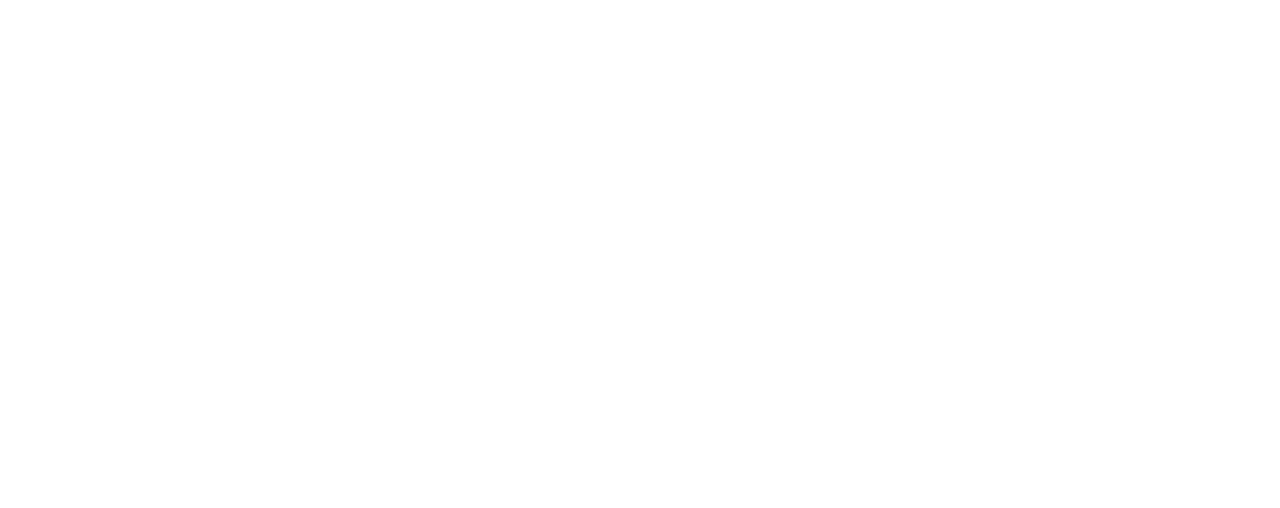
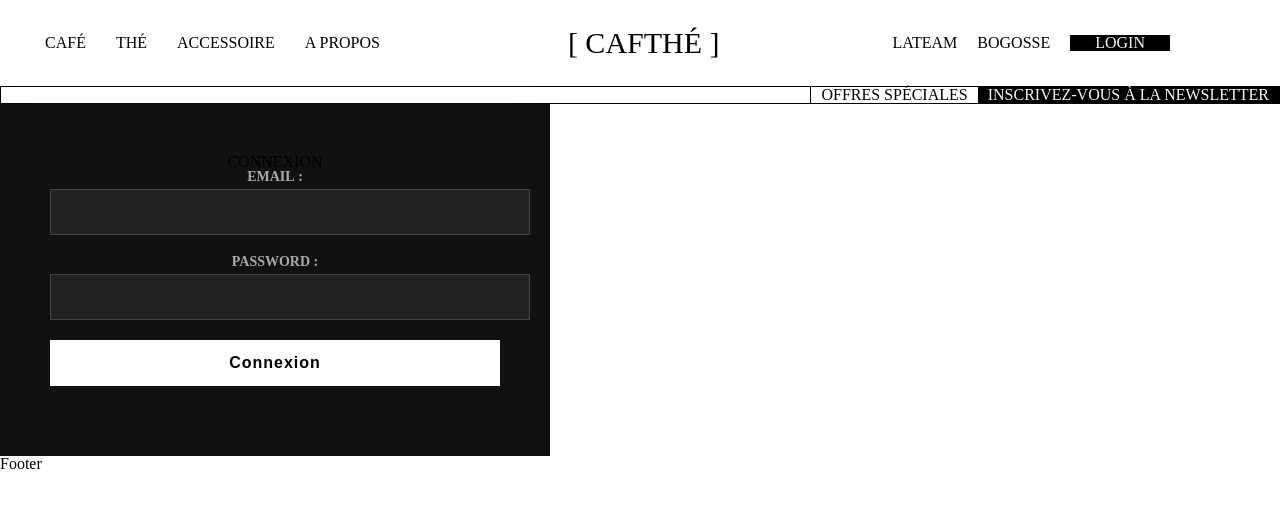
Before and after one commit to TimothePcnd/react_cafthe, a React (Create React App) app: page /login in a window 1280 px wide. Before the commit this address had no page. Shown: the top 508 px of the page. Built offline with nearby package versions, Linux system fonts and the light colour scheme.

Commit message:
Ajout de la fonction connexion et déconnexion en lien avec l'API. Création de la page Login et de son formulaire de connexion. Ajout du css sur le form de login et sur les pages des produits.

```diff
--- a/src/App.js
+++ b/src/App.js
@@ -7,10 +7,14 @@ import ProductDetails from "./pages/ProductDetails";
 import Coffee from "./pages/Coffee";
 import Tea from "./pages/Tea";
 import Accessories from "./pages/Accessory";
+import {AuthProvider} from "./context/AuthContext";
+import Login from "./pages/Login";
 
 
 function App() {
-  return <Router>
+  return (
+      <AuthProvider>
+          <Router>
               <Routes>
                   <Route path={"/"} element={<Layout/>}>
                   <Route index element={<Home />} />
@@ -18,11 +22,12 @@ function App() {
                       <Route path={"produits/cafes"} element={<Coffee/>} />
                       <Route path={"produits/thes"} element={<Tea/>} />
                       <Route path={"produits/accessoires"} element={<Accessories/>} />
-
-
+                      <Route path={"login"} element={<Login />}/>
                   </Route>
               </Routes>
           </Router>
+      </AuthProvider>
+  );
 }
 
 export default App;
--- a/src/components/Navbar.js
+++ b/src/components/Navbar.js
@@ -1,6 +1,7 @@
 import React from 'react';
 import {Link} from "react-router-dom";
 import '../styles/Navbar.css';
+
 
 function Navbar(props) {
     return (
@@ -19,7 +20,7 @@ function Navbar(props) {
             <ul className={"right-ul"}>
                 <li>LATEAM</li>
                 <li>BOGOSSE</li>
-                <li className={"login-nav"}><Link to={`/produits/accessoires`}>LOGIN</Link></li>
+                <li className={"login-nav"}><Link to={`/login`}>LOGIN</Link></li>
             </ul>
 
         </div>
--- /dev/null
+++ b/src/context/AuthContext.js
@@ -0,0 +1,57 @@
+import React, {createContext, useState, useEffect} from 'react';
+
+/* On exporte le contexte pour y avoir accès*/
+export const AuthContext = createContext(null);
+
+/* Création du provider pour la connexion et la déco*/
+export function AuthProvider({children}) {
+    const [user, setUser] = useState(null); //client
+    const [token, setToken] = useState(null); //token JWT
+
+    // Stockage dans le LocalStorage pour la persistance des données
+    useEffect(() => {
+        const storedToken = localStorage.getItem("token");
+        const storedUser = localStorage.getItem("user");
+
+        if (storedUser && storedToken) {
+            setToken(storedToken)
+            setUser(JSON.parse(storedUser));
+        }
+    }, []);
+
+    //Si le token ou l'user changent, on met à jour le LocalStorage
+    useEffect(() => {
+        if (token && user) {
+            localStorage.setItem("token", token);
+            localStorage.setItem("user", JSON.stringify(user));
+        } else {
+            localStorage.removeItem("token");
+            localStorage.removeItem("user");
+        }
+    }, [token, user]); //si le token change, on relance useEffect
+
+    // Connexion (on reçoit les données envoyées par l'API : token + infos user)
+    const login = (jwt, userData) => {
+        setToken(jwt);
+        setUser(userData);
+    }
+    // Déconnexion
+    const logout = () => {
+        setToken(null);
+        setUser(null);
+    };
+
+    const value = {
+        token,
+        user,
+        login,
+        logout,
+        isAuthenticated : !!token, //si il y a un token c'est "vrai" sinon "faux"
+    };
+
+    return (
+        <AuthContext.Provider value={value} >
+            {children}
+        </AuthContext.Provider>
+    )
+}
--- a/src/pages/Coffee.js
+++ b/src/pages/Coffee.js
@@ -2,6 +2,7 @@ import React, {useEffect, useState} from 'react';
 import axios from "axios";
 import Skeleton from "react-loading-skeleton";
 import ProductCard from "../components/ProductCard";
+import '../styles/Coffee.css'
 
 function Coffee(props) {
     const [coffees, setCoffees] = useState([]);
--- /dev/null
+++ b/src/pages/Login.js
@@ -0,0 +1,58 @@
+import React, {useState} from 'react';
+import '../styles/Login.css'
+import axios from "axios";
+
+function Login(props) {
+    const [email, setEmail] = useState("")
+    const [mdp, setMdp] = useState("")
+    const [errorMsg, setErrorMsg] = useState("")
+
+    const handleSubmit = async (e) => { //fonction asynchrone
+        e.preventDefault();
+
+        try {
+            const response = await axios.post("http://localhost:3001/api/login",
+                {
+                    email,
+                    mdp,
+                },
+            );
+
+            const {token, client} = response.data;
+        } catch (error) {}
+    }
+
+    return (
+        <div className={"form-bg"}>
+            <h2>Connexion</h2>
+                <form onSubmit={handleSubmit}>
+                    <ul>
+
+                        <li>
+
+                            <label htmlFor="mail">Email&nbsp;:</label>
+                            <input type="email"
+                                   value={email}
+                                   onChange={(e) => setEmail(e.target.value)}
+                                   required style={{width: "100%"}} />
+                        </li>
+
+                        <li>
+                            <label htmlFor="name">Password&nbsp;:</label>
+                            <input type="password"
+                                   value={mdp}
+                                   onChange={(e) => setMdp(e.target.value)}
+                                   required style={{width: "100%"}} />
+                        </li>
+
+                        <li>
+                            <button type="submit">Connexion</button>
+                        </li>
+
+                    </ul>
+                </form>
+        </div>
+    );
+}
+
+export default Login;
--- a/src/pages/Tea.js
+++ b/src/pages/Tea.js
@@ -2,6 +2,7 @@ import React, {useEffect, useState} from 'react';
 import axios from "axios";
 import Skeleton from "react-loading-skeleton";
 import ProductCard from "../components/ProductCard";
+import '../styles/Tea.css'
 
 function Tea(props) {
     const [teas, setTeas] = useState([]);
--- /dev/null
+++ b/src/styles/Coffee.css
@@ -0,0 +1,80 @@
+/* Conteneur principal */
+.product-list-container {
+    max-width: 1200px;
+    margin: 0 auto;
+    padding: 20px;
+}
+
+/* Titre de la liste */
+.product-list-container h3 {
+    font-size: 24px;
+    font-weight: 600;
+    text-align: center;
+    margin-bottom: 30px;
+    text-transform: uppercase;
+    letter-spacing: 1.5px;
+}
+
+/* Grille des produits */
+.product-list {
+    display: grid;
+    grid-template-columns: repeat(auto-fit, minmax(250px, 1fr));
+}
+
+/* Carte produit */
+.product-card {
+    border: 1px solid black;
+    position: relative;
+    overflow: hidden;
+    text-align: center;
+    transition: transform 0.3s ease;
+    display: flex;
+    justify-content: center;
+    flex-direction: column;
+}
+
+
+/* Image du produit */
+.product-card img {
+    width: 100%;
+    height: auto;
+    transition: opacity 0.3s ease;
+}
+
+.product-card:hover img {
+    opacity: 0.8;
+}
+
+/* Nom du produit */
+.product-card h4 {
+    font-size: 18px;
+    font-weight: 500;
+    margin: 15px 0 5px;
+    text-transform: uppercase;
+    letter-spacing: 1px;
+}
+
+/* Prix du produit */
+.product-card p {
+    font-size: 16px;
+    color: #333;
+}
+
+/* Bouton d'ajout au panier */
+.product-card button {
+    display: inline-block;
+    margin-top: 10px;
+    padding: 10px 20px;
+    font-size: 14px;
+    text-transform: uppercase;
+    letter-spacing: 1px;
+    color: #fff;
+    background-color: #000;
+    border: none;
+    cursor: pointer;
+    transition: background-color 0.3s ease;
+}
+
+.product-card button:hover {
+    background-color: #444;
+}
--- /dev/null
+++ b/src/styles/Login.css
@@ -0,0 +1,72 @@
+/* Style Balenciaga Luxe */
+
+
+.form-bg {
+    background: #111;
+    padding: 50px;
+    border-radius: 0;
+    box-shadow: 0px 0px 50px rgba(255, 255, 255, 0.1);
+    max-width: 450px;
+    width: 100%;
+    text-align: center;
+    animation: fadeIn 1s ease-in-out;
+    text-transform: uppercase;
+}
+
+@keyframes fadeIn {
+    from { opacity: 0; transform: scale(0.9); }
+    to { opacity: 1; transform: scale(1); }
+}
+
+form ul {
+    list-style: none;
+    padding: 0;
+}
+
+form li {
+    margin-bottom: 20px;
+    display: flex;
+    flex-direction: column;
+}
+
+label {
+    font-size: 14px;
+    font-weight: bold;
+    color: #aaa;
+    margin-bottom: 5px;
+}
+
+input {
+    padding: 14px;
+    border: 1px solid #444;
+    background: #222;
+    color: #fff;
+    border-radius: 0;
+    font-size: 14px;
+    outline: none;
+    transition: 0.3s;
+    text-transform: uppercase;
+}
+
+input:focus {
+    border-color: #fff;
+    background: black;
+}
+
+button {
+    background: white;
+    color: black;
+    border: none;
+    padding: 14px;
+    font-size: 16px;
+    border-radius: 0;
+    cursor: pointer;
+    transition: 0.3s;
+    font-weight: bold;
+    letter-spacing: 1px;
+}
+
+button:hover {
+    background: #888;
+    color: black;
+}
--- /dev/null
+++ b/src/styles/Tea.css
@@ -0,0 +1,80 @@
+/* Conteneur principal */
+.product-list-container {
+    max-width: 1200px;
+    margin: 0 auto;
+    padding: 20px;
+}
+
+/* Titre de la liste */
+.product-list-container h3 {
+    font-size: 24px;
+    font-weight: 600;
+    text-align: center;
+    margin-bottom: 30px;
+    text-transform: uppercase;
+    letter-spacing: 1.5px;
+}
+
+/* Grille des produits */
+.product-list {
+    display: grid;
+    grid-template-columns: repeat(auto-fit, minmax(250px, 1fr));
+}
+
+/* Carte produit */
+.product-card {
+    border: 1px solid black;
+    position: relative;
+    overflow: hidden;
+    text-align: center;
+    transition: transform 0.3s ease;
+    display: flex;
+    justify-content: center;
+    flex-direction: column;
+}
+
+
+/* Image du produit */
+.product-card img {
+    width: 100%;
+    height: auto;
+    transition: opacity 0.3s ease;
+}
+
+.product-card:hover img {
+    opacity: 0.8;
+}
+
+/* Nom du produit */
+.product-card h4 {
+    font-size: 18px;
+    font-weight: 500;
+    margin: 15px 0 5px;
+    text-transform: uppercase;
+    letter-spacing: 1px;
+}
+
+/* Prix du produit */
+.product-card p {
+    font-size: 16px;
+    color: #333;
+}
+
+/* Bouton d'ajout au panier */
+.product-card button {
+    display: inline-block;
+    margin-top: 10px;
+    padding: 10px 20px;
+    font-size: 14px;
+    text-transform: uppercase;
+    letter-spacing: 1px;
+    color: #fff;
+    background-color: #000;
+    border: none;
+    cursor: pointer;
+    transition: background-color 0.3s ease;
+}
+
+.product-card button:hover {
+    background-color: #444;
+}
```
Lines whose indentation alone changed are shown as unchanged.
